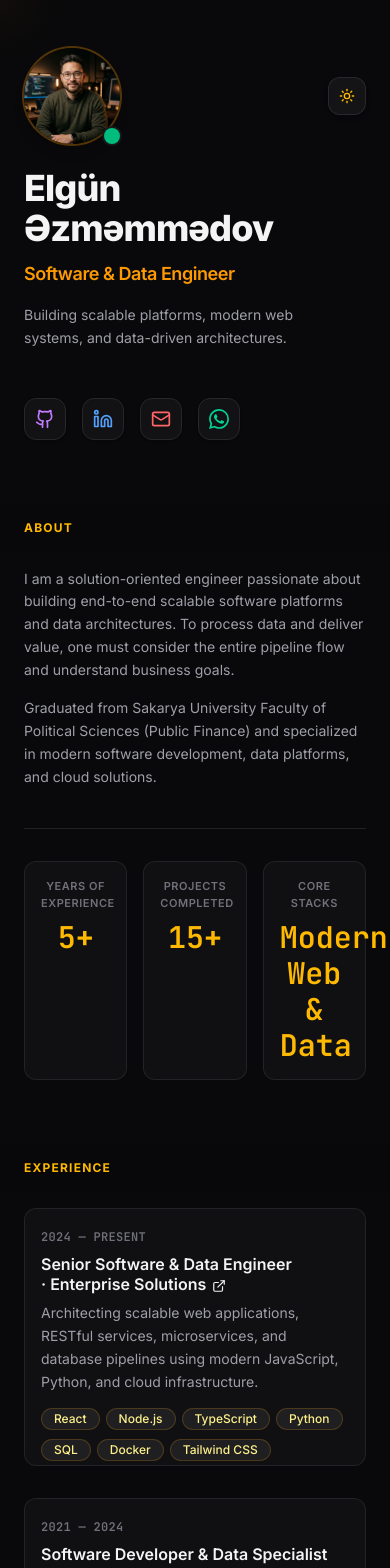
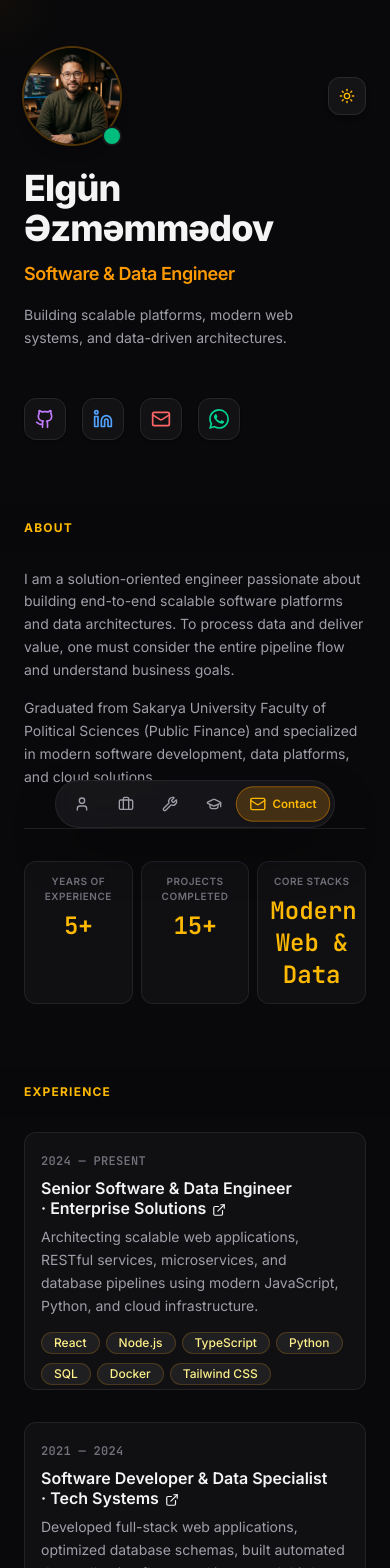
Before and after one commit to bbaymistery/my_portfolio, a React (Vite) app: page / in a window 390 px wide. Shown: the top 1568 px of the page. Built offline with nearby package versions, Linux system fonts and the light colour scheme.

Commit message:
Add responsive mobile bottom floating navigation dock and refine mobile layout elements

```diff
--- a/src/App.jsx
+++ b/src/App.jsx
@@ -1,5 +1,6 @@
 import React, { useState, useEffect, useRef } from 'react';
 import Sidebar from './components/Sidebar';
+import MobileNav from './components/MobileNav';
 import AboutSection from './components/AboutSection';
 import ExperienceSection from './components/ExperienceSection';
 import SkillsSection from './components/SkillsSection';
@@ -126,7 +127,7 @@ export default function App() {
             <ContactSection personalData={portfolioData.personal} />
 
             {/* Footer */}
-            <footer className="mt-16 pb-16 text-xs text-zinc-500 lg:mt-24 lg:pb-24 border-t border-zinc-800/60 pt-8 flex flex-col sm:flex-row justify-between items-center gap-4">
+            <footer className="mt-16 pb-20 text-xs text-zinc-500 lg:mt-24 lg:pb-24 border-t border-zinc-800/60 pt-8 flex flex-col sm:flex-row justify-between items-center gap-4">
               <p>
                 Built with React, Vite, and Tailwind CSS. Deployed on GitHub Pages —{' '}
                 <a
@@ -149,6 +150,9 @@ export default function App() {
           </main>
         </div>
       </div>
+
+      {/* Floating Glassmorphic Mobile Navigation Bar */}
+      <MobileNav activeSection={activeSection} onNavClick={handleNavClick} />
     </div>
   );
 }
--- a/src/components/AboutSection.jsx
+++ b/src/components/AboutSection.jsx
@@ -21,13 +21,13 @@ export default function AboutSection({ personalData }) {
       </div>
 
       {/* Highlights / Key Stats Grid */}
-      <dl className="mt-10 grid grid-cols-3 gap-4 border-t border-zinc-800/80 pt-8 sm:gap-6">
+      <dl className="mt-10 grid grid-cols-3 gap-2 sm:gap-6 border-t border-zinc-800/80 pt-8">
         {personalData.stats.map((stat, index) => (
-          <div key={index} className="glass-card p-4 text-center sm:text-left">
-            <dt className="text-[11px] font-semibold uppercase tracking-wider text-zinc-500 sm:text-xs">
+          <div key={index} className="glass-card p-3 sm:p-4 text-center sm:text-left">
+            <dt className="text-[10px] sm:text-xs font-semibold uppercase tracking-wider text-zinc-500">
               {stat.label}
             </dt>
-            <dd className="mt-2 font-mono text-3xl font-extrabold text-amber-400 sm:text-4xl">
+            <dd className="mt-1.5 sm:mt-2 font-mono text-2xl sm:text-4xl font-extrabold text-amber-400">
               {stat.value}
             </dd>
           </div>
--- /dev/null
+++ b/src/components/MobileNav.jsx
@@ -0,0 +1,42 @@
+import React from 'react';
+import { User, Briefcase, Wrench, GraduationCap, Mail } from 'lucide-react';
+
+export default function MobileNav({ activeSection, onNavClick }) {
+  const navItems = [
+    { id: 'about', label: 'About', icon: <User className="h-4 w-4" /> },
+    { id: 'experience', label: 'Experience', icon: <Briefcase className="h-4 w-4" /> },
+    { id: 'skills', label: 'Skills', icon: <Wrench className="h-4 w-4" /> },
+    { id: 'education', label: 'Education', icon: <GraduationCap className="h-4 w-4" /> },
+    { id: 'contact', label: 'Contact', icon: <Mail className="h-4 w-4" /> }
+  ];
+
+  return (
+    <nav
+      aria-label="Mobile Bottom Navigation"
+      className="fixed bottom-4 left-1/2 -translate-x-1/2 z-40 lg:hidden max-w-[92vw] sm:max-w-md"
+    >
+      <div className="flex items-center justify-between gap-1 p-1.5 rounded-full bg-zinc-900/90 dark:bg-zinc-900/90 light:bg-slate-950/90 backdrop-blur-xl border border-zinc-800/90 shadow-2xl shadow-black/50">
+        {navItems.map((item) => {
+          const isActive = activeSection === item.id;
+          return (
+            <a
+              key={item.id}
+              href={`#${item.id}`}
+              onClick={() => onNavClick && onNavClick(item.id)}
+              className={`flex items-center gap-1.5 px-3 py-2 rounded-full text-xs font-semibold transition-all duration-300 ${
+                isActive
+                  ? 'bg-amber-500/20 text-amber-400 border border-amber-500/40 shadow-sm scale-105'
+                  : 'text-zinc-400 hover:text-zinc-200 hover:bg-zinc-800/60'
+              }`}
+            >
+              {item.icon}
+              <span className={`text-[11px] sm:text-xs ${isActive ? 'inline' : 'hidden sm:inline'}`}>
+                {item.label}
+              </span>
+            </a>
+          );
+        })}
+      </div>
+    </nav>
+  );
+}
```
